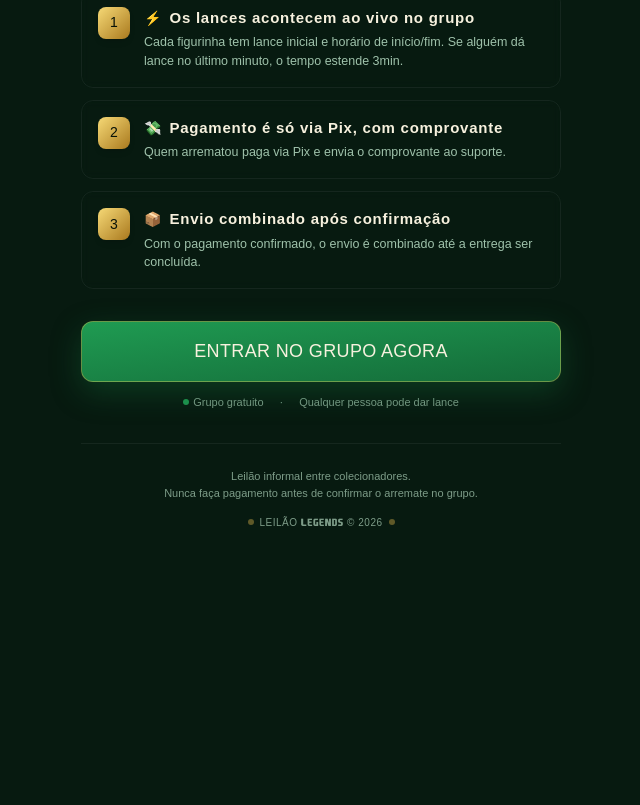
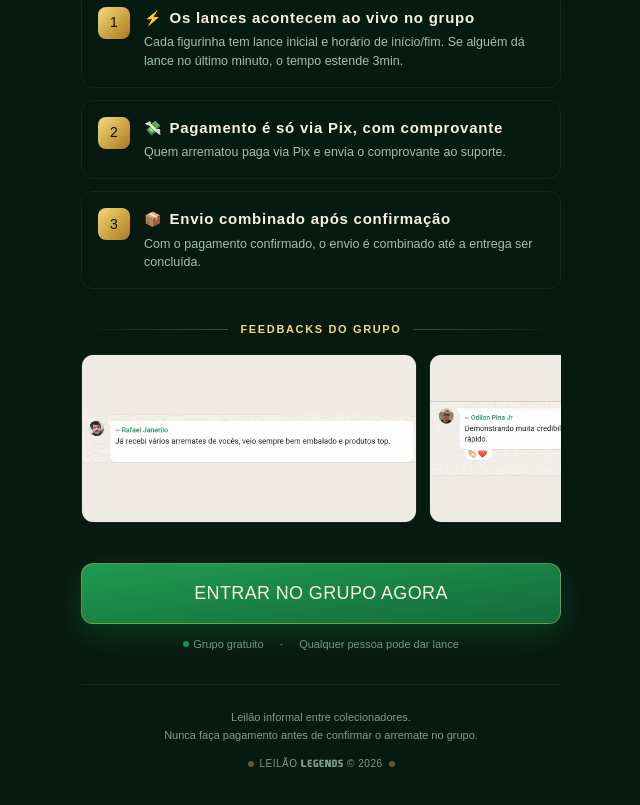
Before and after one commit to Nizera/legends, a Next.js app: page / in a window 1280 px wide. Shown: the part 911-1716 px from the top of the page, without its empty margins (319-959 px from the left). Before the commit the page ends 1481 px from the top, so only its background shows below. Built offline with nearby package versions, Linux system fonts and the light colour scheme; no server answers.

Commit message:
feat: add feedbacks section

```diff
--- a/src/app/globals.css
+++ b/src/app/globals.css
@@ -146,6 +146,15 @@ body.modal-open {
   height: 100% !important;
 }
 
+/* Hide scrollbar for feedback carousel */
+.scrollbar-hide {
+  -ms-overflow-style: none;
+  scrollbar-width: none;
+}
+.scrollbar-hide::-webkit-scrollbar {
+  display: none;
+}
+
 html.modal-open {
   overflow: hidden !important;
 }
--- a/src/app/page.tsx
+++ b/src/app/page.tsx
@@ -98,6 +98,32 @@ function PageContent() {
           ))}
         </div>
 
+        {/* Feedbacks */}
+        <div className="mb-8 animate-fade-up" style={{ animationDelay: "0.9s" }}>
+          <div className="flex items-center gap-3 mb-4">
+            <div className="h-px flex-1 bg-gradient-to-r from-transparent to-gold-500/30" />
+            <span className="text-[11px] tracking-[0.15em] uppercase text-gold-300 font-bold">
+              Feedbacks do grupo
+            </span>
+            <div className="h-px flex-1 bg-gradient-to-l from-transparent to-gold-500/30" />
+          </div>
+          <div className="flex gap-3 overflow-x-auto pb-2 snap-x snap-mandatory scrollbar-hide">
+            {[1, 2, 3].map((num) => (
+              <div
+                key={num}
+                className="flex-none w-[70%] snap-center rounded-xl overflow-hidden border border-white/[0.06] hover:border-gold-500/30 transition-all duration-300"
+              >
+                <img
+                  src={`/feedback_0${num}_final.png`}
+                  alt={`Feedback ${num}`}
+                  className="w-full h-auto object-cover"
+                  loading="lazy"
+                />
+              </div>
+            ))}
+          </div>
+        </div>
+
         {/* CTA */}
         <div className="text-center animate-fade-up" style={{ animationDelay: "0.9s" }}>
           <a
```
